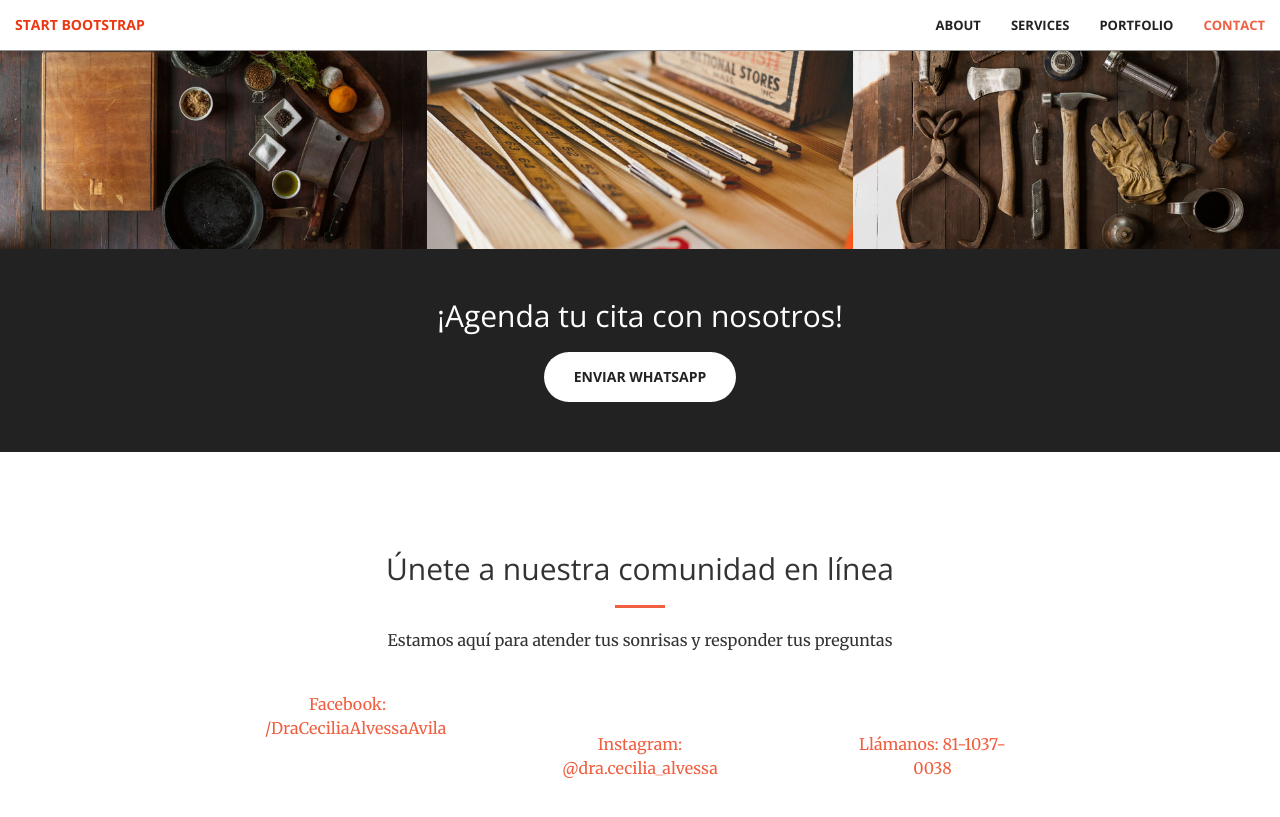
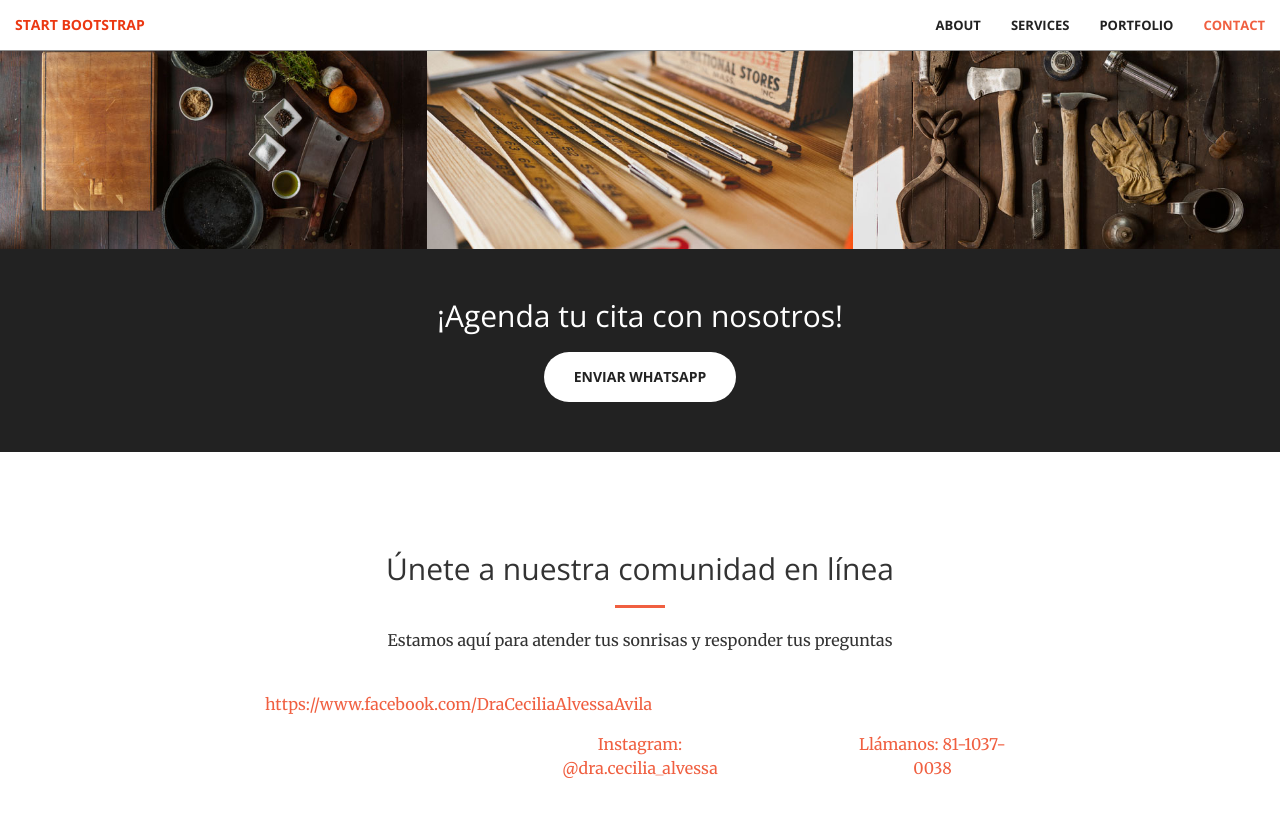
Before and after one commit to patriciogtrz/alvessa.com, a Jekyll site: the page built from index.html, in a window 1280 px wide and 900 px high, scrolled down 1985 px. Shown: the top 817 px of the window. Built offline with Jekyll 4.4.1, drawn with Linux system fonts in a browser that asks for light colours.

Commit message:
Update contact.html

```diff
--- a/_includes/contact.html
+++ b/_includes/contact.html
@@ -10,7 +10,7 @@
             <a href="{{ site.facebook_page }}">
                 <!-- <i class="fa-brands fa-facebook fa-3x wow bounceIn" data-wow-delay=".1s"></i> -->
                 <i class="fa-facebook"></i>
-                <p>Facebook: /DraCeciliaAlvessaAvila</p>
+                <p>{{ site.facebook_page }}</p>
             </a>
         </div>
         <div class="col-lg-2 col-lg-offset-1 text-center">
```
